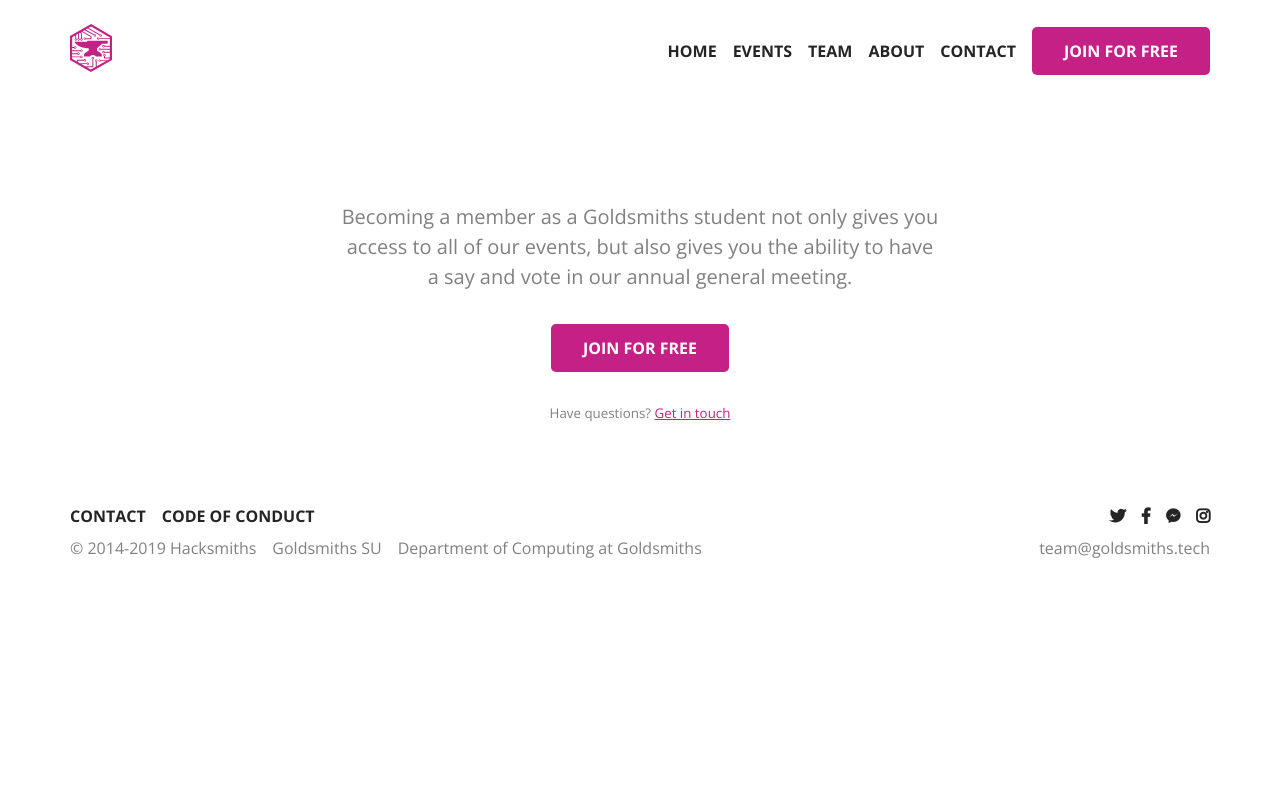
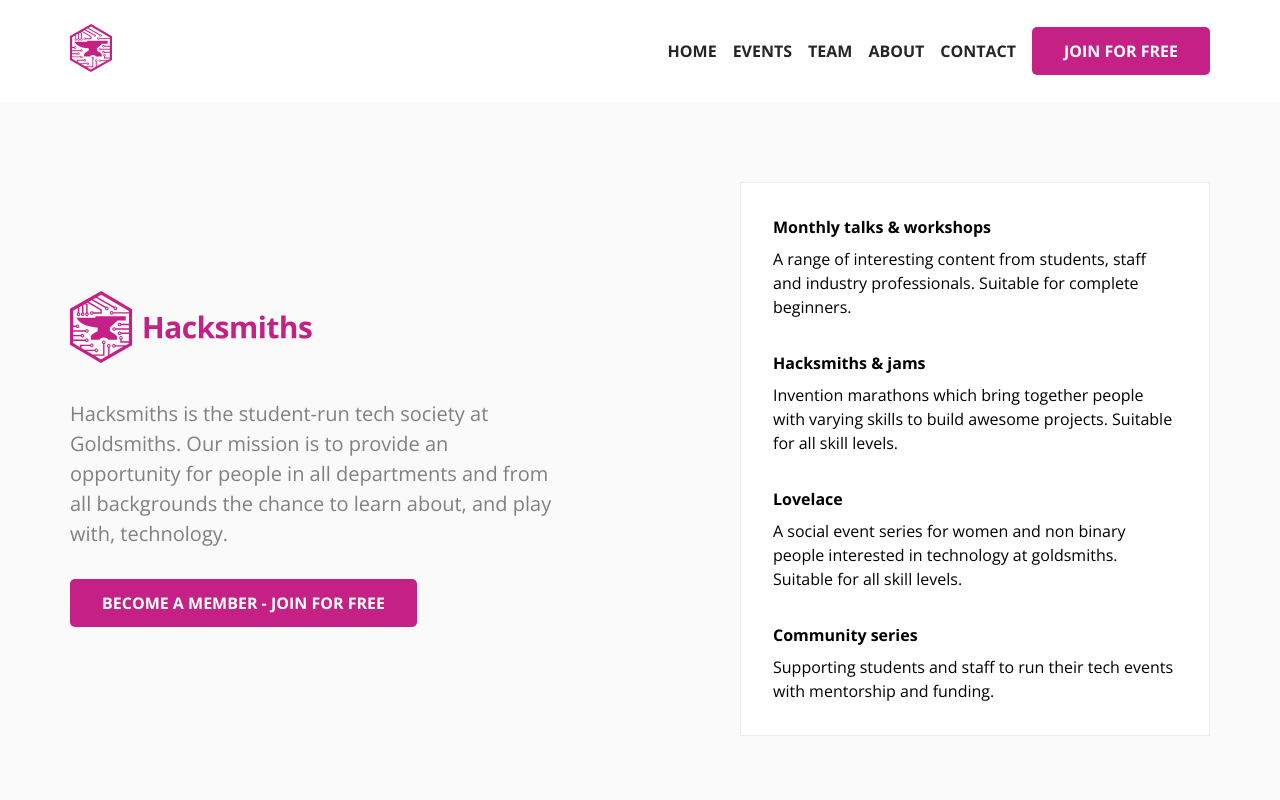
Before and after one commit to skeuomorph/2020.goldsmiths.tech, a Nuxt app: page / in a window 1280 px wide. Shown: the top 800 px of the page. Built offline with nearby package versions, Linux system fonts and the light colour scheme.

Commit message:
HomeHero

```diff
--- /dev/null
+++ b/components/HomeHero.vue
@@ -0,0 +1,83 @@
+<template>
+  <div id='hero'>
+    <div class="container">
+      <div id="mission">
+        <img src="~/assets/brand/logo.svg" alt="Hacksmiths">
+        <h2> Hacksmiths is the student-run tech society at Goldsmiths. Our mission is to provide an opportunity for people in all departments and from all backgrounds the chance to learn about, and play with, technology. </h2>
+        <n-link to='/join' class='btn'>Become a member - join for free</n-link>
+      </div>
+      <div id="events">
+        <div class="event" v-for='item in events' :key='item.title'>
+          <h3>{{ item.title }}</h3>
+          <p>{{ item.desc }}</p>
+        </div>
+      </div>
+    </div>
+  </div>
+</template>
+
+<script>
+export default {
+  data() {
+    return {
+      events: [
+        {
+          title: 'Monthly talks & workshops',
+          desc: 'A range of interesting content from students, staff and industry professionals. Suitable for complete beginners.'
+        },
+        {
+          title: 'Hacksmiths & jams',
+          desc: 'Invention marathons which bring together people with varying skills to build awesome projects. Suitable for all skill levels.'
+        },
+        {
+          title: 'Lovelace',
+          desc: 'A social event series for women and non binary people interested in technology at goldsmiths. Suitable for all skill levels.'
+        },
+        {
+          title: 'Community series',
+          desc: 'Supporting students and staff to run their tech events with mentorship and funding.'
+        }
+      ]
+    }
+  }
+}
+</script>
+
+<style scoped>
+#hero {
+  padding-top: 5em;
+  padding-bottom: 5em;
+  background: var(--light);
+}
+.container {
+  display: flex;
+  align-items: center;
+  gap: 4em;
+}
+#mission {
+  flex: 1.5;
+}
+#mission img {
+  width: 40%;
+}
+#mission h2 {
+  color: var(--mid);
+  font-weight: normal;
+  margin: 1.5em 0;
+  width: 80%;
+  font-size: 1.25em;
+}
+#events {
+  flex: 1;
+  background: white;
+  border: 1px solid var(--light-2);
+  padding: 2em;
+  display: flex;
+  flex-direction: column;
+  gap: 2em;
+}
+#events h3 {
+  font-size: 1em;
+  margin-bottom: 0.5em;
+}
+</style>
--- a/pages/index.vue
+++ b/pages/index.vue
@@ -1,5 +1,15 @@
 <template>
-  <div class="container">
-
+  <div id='home'>
+    <HomeHero />
   </div>
 </template>
+
+<script>
+import HomeHero from '~/components/HomeHero';
+
+export default {
+  components: {
+    HomeHero
+  }
+}
+</script>
```
Also changed, not shown: assets/brand/logo.svg (added).
